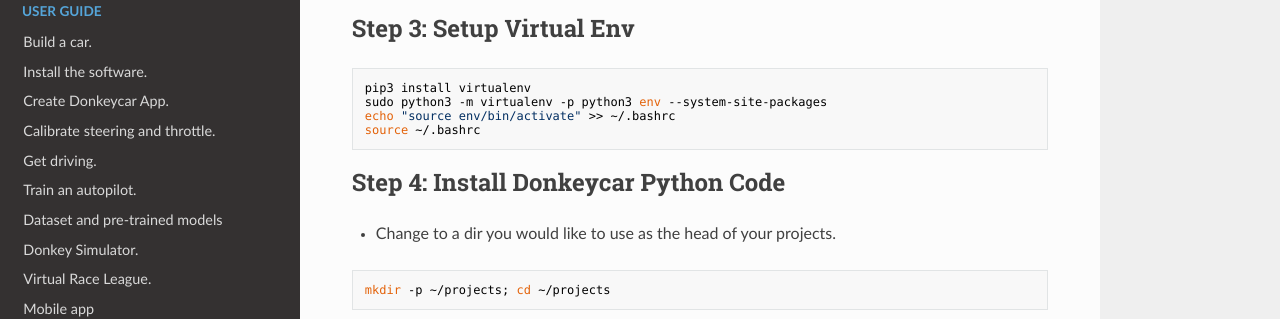
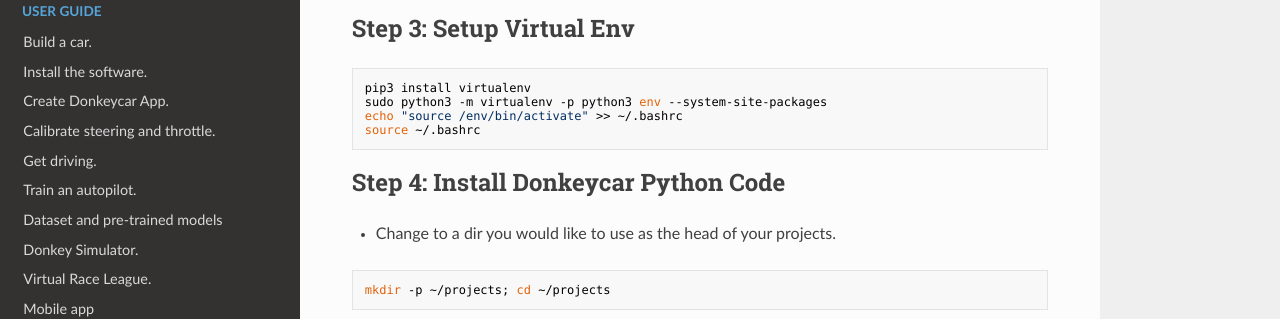
Before and after one commit to autorope/donkeydocs, an MkDocs documentation site: the page built from docs/guide/robot_sbc/setup_jetson_nano.md, in a window 1280 px wide and 900 px high, scrolled down 1480 px. Shown: the part 151-470 px from the top of the window. Built offline with MkDocs 1.6.1, drawn with Linux system fonts in a browser that asks for light colours; nearby versions of some CDN libraries; old or Windows-style settings are respelled for this version of MkDocs.

Commit message:
need an extra slash before the path

````diff
--- a/docs/guide/robot_sbc/setup_jetson_nano.md
+++ b/docs/guide/robot_sbc/setup_jetson_nano.md
@@ -71,7 +71,7 @@ Optionally, you can install RPi.GPIO clone for Jetson Nano from [here](https://g
 ```bash
 pip3 install virtualenv
 sudo python3 -m virtualenv -p python3 env --system-site-packages
-echo "source env/bin/activate" >> ~/.bashrc
+echo "source /env/bin/activate" >> ~/.bashrc
 source ~/.bashrc
 ```
 
````
